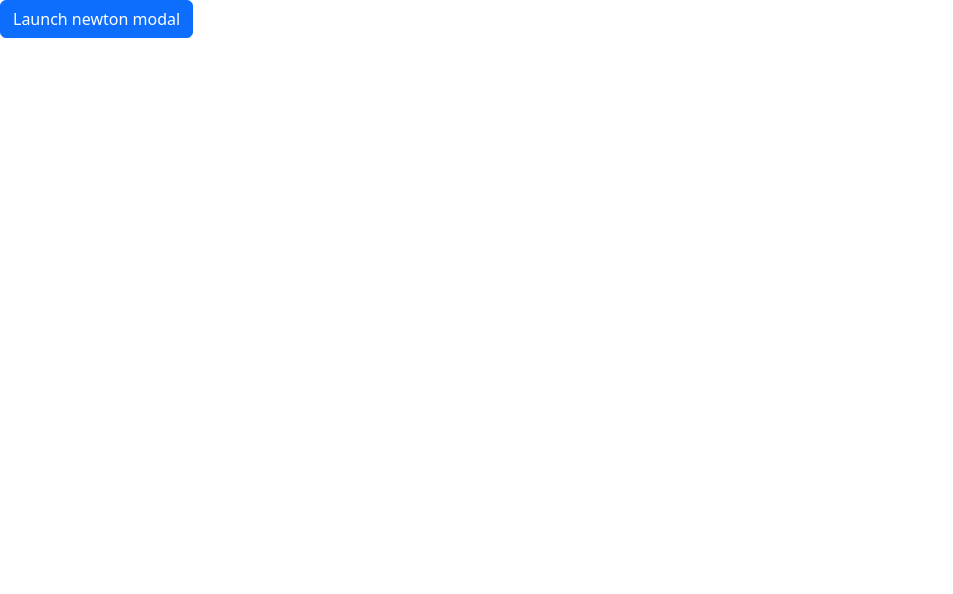
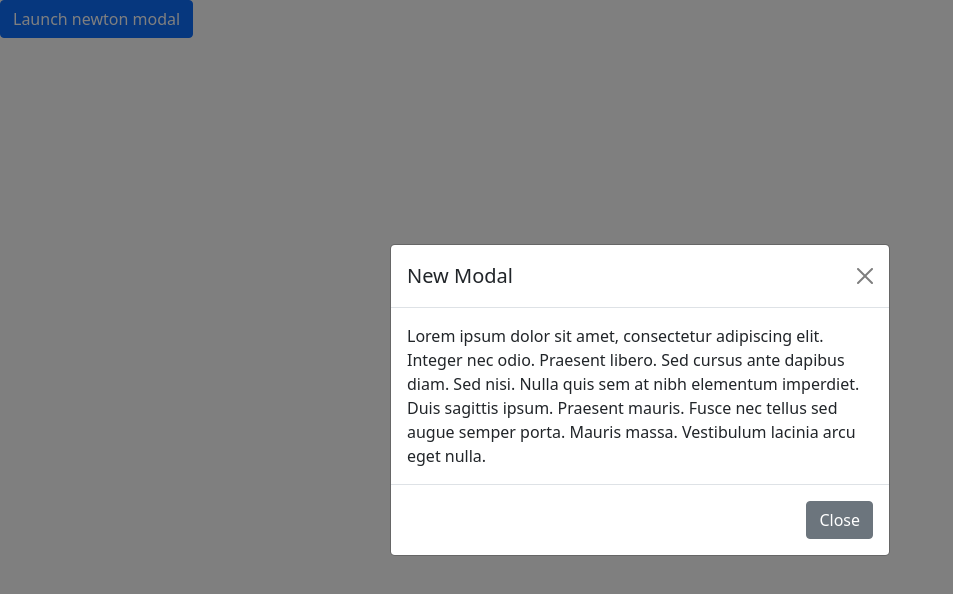
Before and after one commit to acciojob/bootstrap-modals-MananJO09, a website: page main.html in a window 1280 px wide. Both pictures are taken after a click on the button "Launch newton modal". Shown: the whole page, without its empty margins (0-953 px from the left). Drawn offline with nearby package versions, Linux system fonts and the light colour scheme.

Commit message:
created a submission

```diff
--- a/main.html
+++ b/main.html
@@ -4,46 +4,43 @@
 
 <head>
 	<link rel="stylesheet" href="styles.css">
-	<link href="https://cdn.jsdelivr.net/npm/bootstrap@5.3.0-alpha3/dist/css/bootstrap.min.css" rel="stylesheet" integrity="sha384-KK94CHFLLe+nY2dmCWGMq91rCGa5gtU4mk92HdvYe+M/SXH301p5ILy+dN9+nJOZ" crossorigin="anonymous">
 </head>
 
 <body>
 	<!-- the entire body must be written by student -->
-	<!-- Button to open the modal -->
-<button type="button" class="btn btn-primary" id="open-modal" data-toggle="modal" data-target="#accio-modal">
+	<link href="https://cdn.jsdelivr.net/npm/bootstrap@5.0.0-beta2/dist/css/bootstrap.min.css" rel="stylesheet"
+		integrity="sha384-BmbxuPwQa2lc/FVzBcNJ7UAyJxM6wuqIj61tLrc4wSX0szH/Ev+nYRRuWlolflfl" crossorigin="anonymous">
+	<button id="open-modal" type="button" class="btn btn-primary" data-bs-toggle="modal" data-bs-target="#newton-modal">
 		Launch newton modal
 	</button>
-
-<!-- The Modal -->
-<div class="modal fade" id="accio-modal" tabindex="-1" role="dialog" aria-labelledby="modal-title" aria-hidden="true">
-  <div class="modal-dialog modal-dialog-centered" role="document">
+	<div class="modal fade" id="newton-modal" tabindex="-1" aria-labelledby="exampleModalLabel" aria-hidden="true">
+		<div class="modal-dialog modal-dialog-centered">
 			<div class="modal-content">
-      <!-- Modal Header -->
 				<div class="modal-header">
-        <h5 class="modal-title" id="modal-title">New Modal</h5>
-        <button type="button" class="close" data-dismiss="modal" aria-label="Close">
-          <span aria-hidden="true">&times;</span>
-        </button>
+					<h5 class="modal-title">New Modal</h5>
+					<button type="button" class="btn-close" data-bs-dismiss="modal" aria-label="Close"></button>
 				</div>
-
-      <!-- Modal Body -->
 				<div class="modal-body">
-        <p>Lorem ipsum dolor sit amet, consectetur adipiscing elit. Sed eget sem auctor, efficitur lectus vitae, malesuada nunc. Phasellus eget eleifend justo.
-			Suspendisse vel dolor libero. Pellentesque habitant morbi tristique senectus et netus et malesuada fames ac turpis egestas. Sed vitae sapien bibendum, vestibulum orci eu, iaculis mauris.
-			Etiam vehicula purus eu elit mollis, a gravida quam faucibus.
-			Donec et sapien suscipit, blandit nibh a, aliquet risus. Praesent ut odio a nulla ultrices laoreet.</p>
+					Lorem ipsum dolor sit amet, consectetur adipiscing elit. Integer nec odio. Praesent libero. Sed
+					cursus ante dapibus diam. Sed nisi. Nulla quis sem at nibh elementum imperdiet. Duis sagittis ipsum.
+					Praesent mauris. Fusce nec tellus sed augue semper porta. Mauris massa. Vestibulum lacinia arcu eget
+					nulla.
 				</div>
-
-      <!-- Modal Footer -->
 				<div class="modal-footer">
-        <button type="button" class="btn btn-secondary" data-dismiss="modal">Close</button>
+					<button type="button" class="btn btn-secondary" data-bs-dismiss="modal">Close</button>
 				</div>
 			</div>
 		</div>
 	</div>
 
-    <script type="text/javascript" src="./script.js"></script>
-	<script src="https://cdn.jsdelivr.net/npm/bootstrap@5.0.2/dist/js/bootstrap.bundle.min.js" integrity="sha384-MrcW6ZMFYlzcLA8Nl+NtUVF0sA7MsXsP1UyJoMp4YLEuNSfAP+JcXn/tWtIaxVXM" crossorigin="anonymous"></script>
+
+	<script src="https://cdn.jsdelivr.net/npm/bootstrap@5.0.0-beta2/dist/js/bootstrap.bundle.min.js"
+		integrity="sha384-b5kHyXgcpbZJO/tY9Ul7kGkf1S0CWuKcCD38l8YkeH8z8QjE0GmW1gYU5S9FOnJ0"
+		crossorigin="anonymous"></script>
+
+
+	<script type="text/javascript" src="./script.js">
+	</script>
 
 </body>
 
```
Lines whose indentation alone changed are shown as unchanged.
